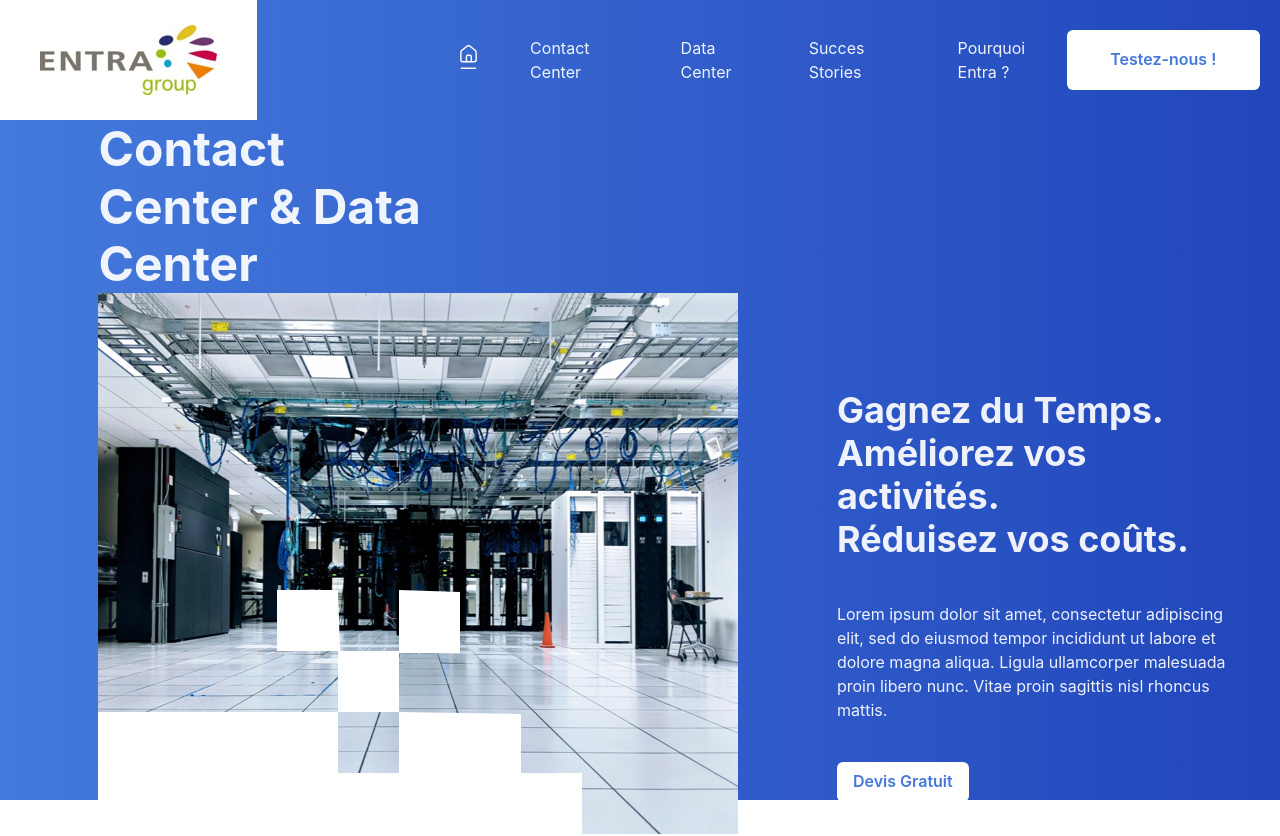
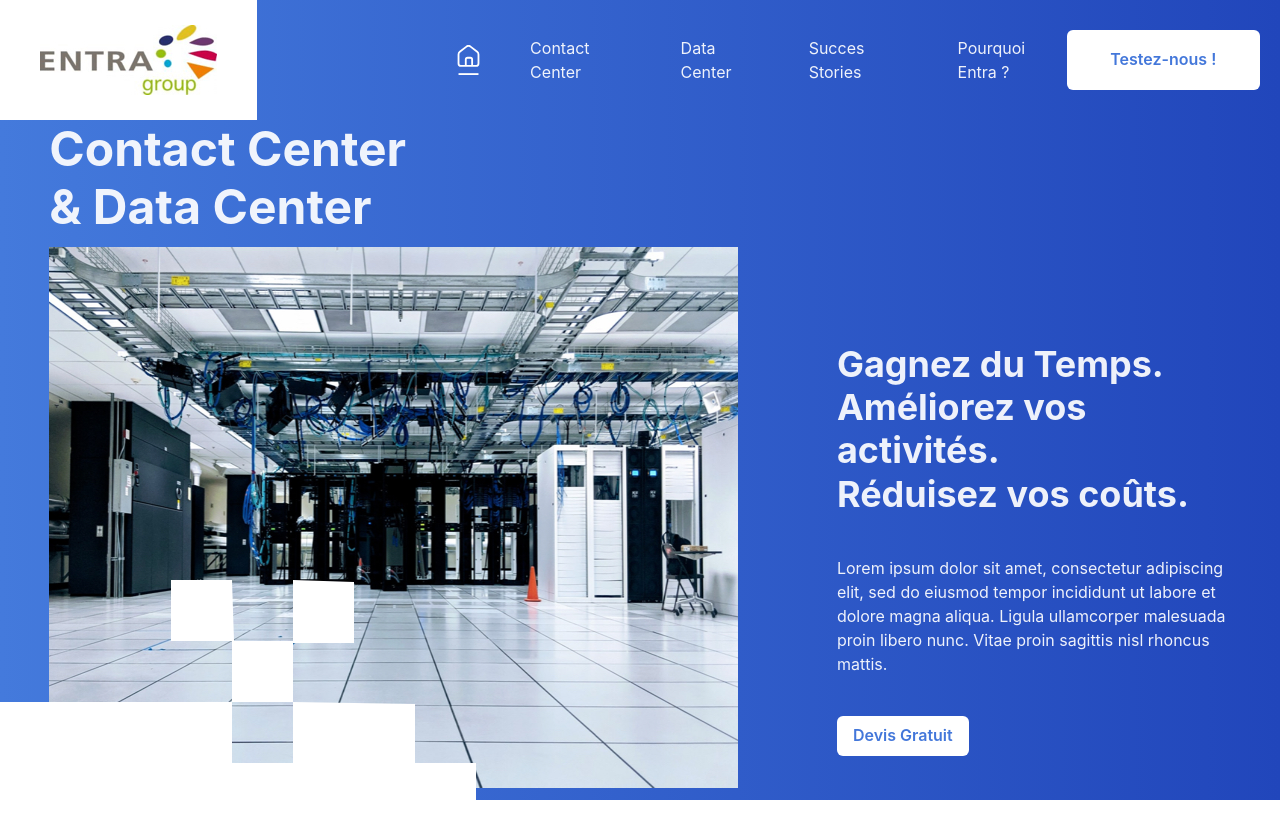
Before and after one commit to NalessoAxel/caracal, a Next.js app: page / in a window 1280 px wide. Shown: the top 836 px of the page. Built offline with nearby package versions, Linux system fonts and the light colour scheme.

Commit message:
add small square image on banner image

```diff
--- a/src/comps/mycomponents/Banner/BannerImage.js
+++ b/src/comps/mycomponents/Banner/BannerImage.js
@@ -2,10 +2,10 @@ import { Box, Image } from '@chakra-ui/react';
 
 const BannerImage = () => (
 	<div>
-		<Box pos="relative">
+		<Box>
 			<Image src="/Image.jpg" alt="" width="923" height="541" />
-			<Box pos="absolute" bottom="0" left="0">
-				<Image src="/Path 2.svg" alt="" width="484" height="244" />
+			<Box pos="absolute" bottom="-6" left="-2">
+				<Image src="/Path 2.svg" alt="" />
 			</Box>
 		</Box>
 	</div>
--- a/src/comps/mycomponents/Navbar/Navbar.js
+++ b/src/comps/mycomponents/Navbar/Navbar.js
@@ -1,5 +1,5 @@
-import { Link, Flex, Text } from '@chakra-ui/react';
-import Image from 'next/image';
+import { Link, Flex, Text, Image } from '@chakra-ui/react';
+
 import React from 'react';
 
 import Col from '../../Layout/Col';
--- a/src/pages/index.js
+++ b/src/pages/index.js
@@ -26,16 +26,16 @@ import FormText from '../comps/mycomponents/User/FormText';
 
 const Home = () => (
 	<>
-		<Container h="100vh" bgGradient="linear(to-r, #447ADC, #2146BB)">
+		<Container h="100vh" bgGradient="linear(to-r, #447ADC, #2146BB)" pos="relative">
 			<Box display="flex" alignItems="center" justifyContent="space-between" flexDirection="row" w="100vw" h="120px">
 				<Logo />
 				<Navbar />
 				<NavButton />
 			</Box>
-			<Col colStart={3} colEnd={10} mt="120px">
+			<Col colStart={2} colEnd={10} mt="120px">
 				<HeadingBannder />
 			</Col>
-			<Col colStart={3} colEnd={[26, null, null, 16]}>
+			<Col colStart={2} colEnd={[26, null, null, 16]}>
 				<BannerImage />
 			</Col>
 			<Col colStart={18} colEnd={26} mt={24}>
```
